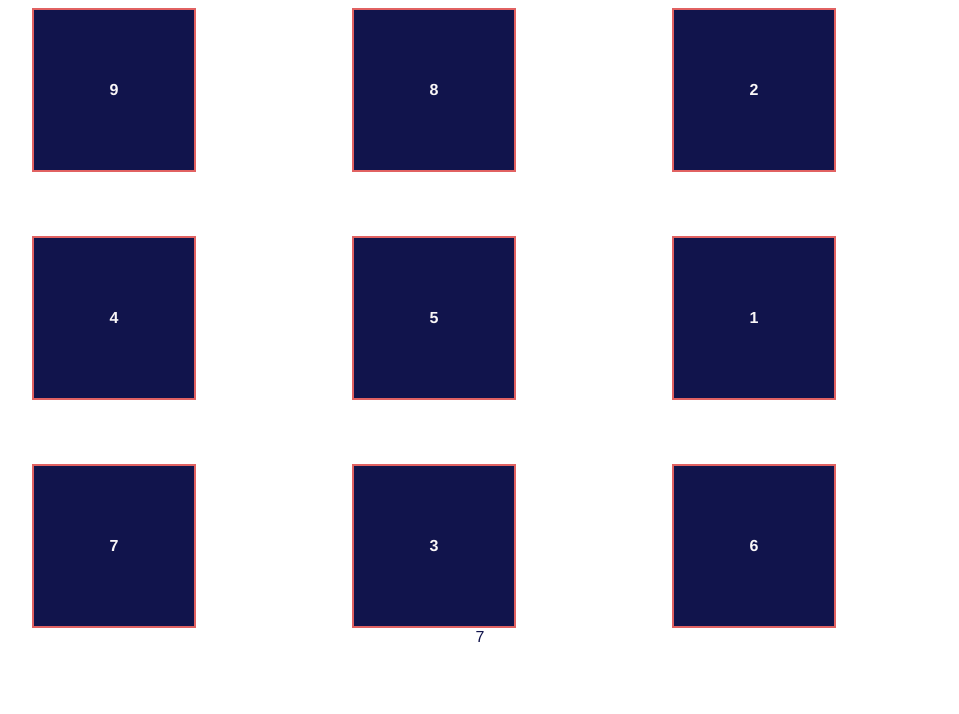
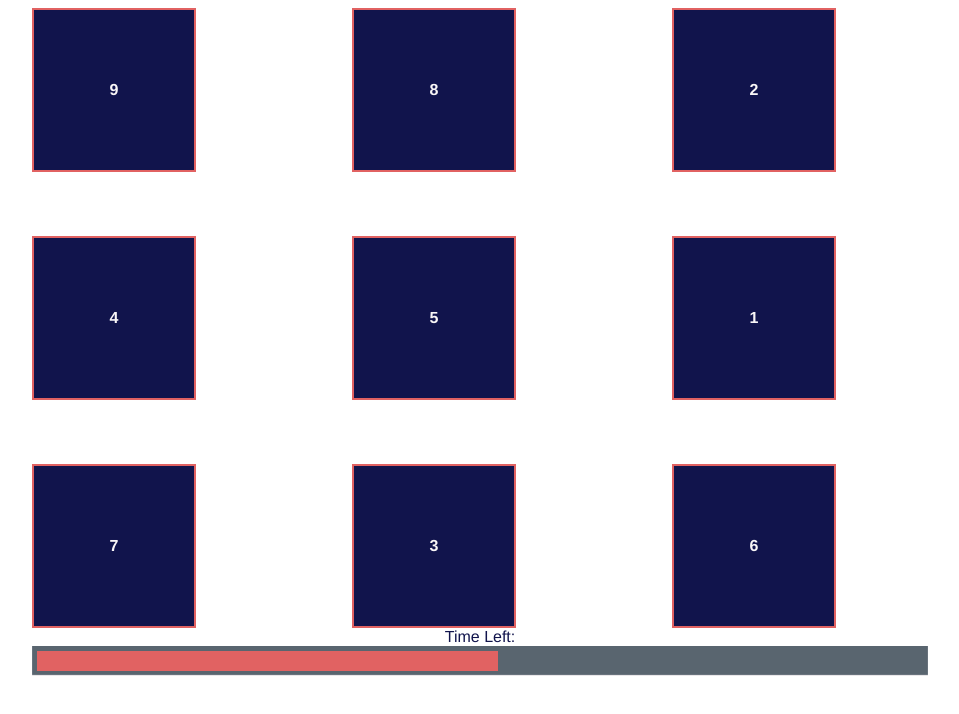
Before and after one commit to hooannaeis/the-ascend, a Vue app: page / in a window 1280 px wide. Shown: the top 714 px of the page, without its empty margins (160-1119 px from the left). Built offline with nearby package versions, Linux system fonts and the light colour scheme.

Commit message:
timer added with working intervall...hehe

```diff
--- a/src/components/Timer.vue
+++ b/src/components/Timer.vue
@@ -1,29 +1,72 @@
 <template>
   <div>
-    <div>{{ timeLeft }}</div>
+    Time Left:
+    <div class="timer__parent">
+      <span :style="{ width: timeLeftPercent + '%' }"></span>
+    </div>
   </div>
 </template>
 
 <script>
-// import { mapActions } from 'vuex';
+import { mapActions } from 'vuex';
 
 export default {
   name: 'Timer',
   created() {
-    window.setInterval(() => {
-      this.now = new Date().getTime() / 1000;
+    let timerInterval = window.setInterval(() => {
+      this.$store.state.now = new Date().getTime();
+      if (!this.timeLeft) {
+        this.timeOver();
+      };
+      if (!this.$store.state.gameRunning) {
+        clearInterval(timerInterval);
+      }
     }, 1000);
   },
   data() {
     return {
-      now: new Date().getTime() / 1000,
-      start: new Date().getTime() / 1000
+      start: new Date().getTime()
     };
   },
+  methods: {
+    ...mapActions(['timeOver'])
+  },
   computed: {
+    secondsPassed() {
+      return Math.floor(this.$store.state.now - this.$store.state.startTime, 0);
+    },
+    timeLeftPercent() {
+      var percentPassed =
+        Math.floor(
+          ((this.$store.state.gameConfigs.maxTime - this.secondsPassed) /
+            this.$store.state.gameConfigs.maxTime) *
+            100
+        ) - 1;
+      return Math.max(percentPassed, 0);
+    },
     timeLeft() {
-      return Math.floor(this.now - this.$store.state.startTime, 0);
+      return this.timeLeftPercent > 0;
     }
   }
 };
 </script>
+
+<style lang="scss" scoped>
+.timer__parent {
+  height: 20px; /* Can be anything */
+  position: relative;
+  background: $background-middle;
+  padding: 5px;
+  box-shadow: inset 0 -1px 1px $background-bright;
+
+  & > span {
+    display: block;
+    height: 100%;
+    background-color: $warning-color;
+    position: relative;
+    overflow: hidden;
+    max-width: 100%;
+    min-width: 0%;
+  }
+}
+</style>
--- a/src/store/actions.js
+++ b/src/store/actions.js
@@ -61,3 +61,7 @@ export const popDigit = ({ commit, state }, digit) => {
 export const failedTry = ({ commit }) => {
   commit('FAILED_TRY');
 };
+
+export const timeOver = ({ commit }) => {
+  commit('TIME_OVER');
+}
--- a/src/store/index.js
+++ b/src/store/index.js
@@ -12,7 +12,7 @@ const state = {
     maxDigit: 9,
     digitCount: 9,
     maxLives: 3,
-    maxTime: 60 // seconds
+    maxTime: 15 * 1000 // seconds
   },
   orderedArray: [1],
   shuffledArray: [],
@@ -21,7 +21,8 @@ const state = {
   gameRunning: true,
   gameWon: false,
   failCount: 0,
-  startTime: null
+  startTime: null,
+  now: null
 };
 
 const store = new Vuex.Store({
--- a/src/store/mutations.js
+++ b/src/store/mutations.js
@@ -7,20 +7,24 @@ export const FAILED_TRY = state => {
   if (state.failCount >= state.maxLives) {
     state.gameRunning = false;
     state.gameWon = false;
-    state.gameRunning = false;
-    state.gameWon = false;
   }
 };
 
 export const START_GAME = state => {
+  state.startTime = new Date().getTime();
   state.failCount = 0;
   state.gameRunning = true;
   state.gameWon = false;
   state.roundsLeft = 1;
-  state.startTime = new Date().getTime() / 1000;
+  state.now = new Date().getTime();
 };
 
 export const GAME_WON = state => {
   state.gameRunning = false;
   state.gameWon = true;
 };
+
+export const TIME_OVER = state => {
+  state.gameRunning = false;
+  state.gameWon = false;
+}
```
